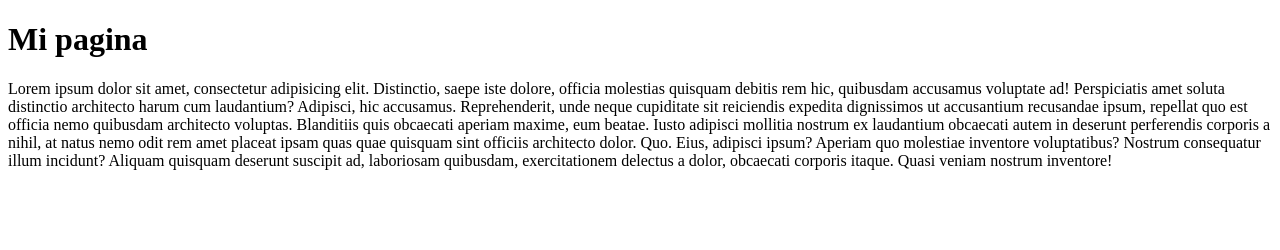
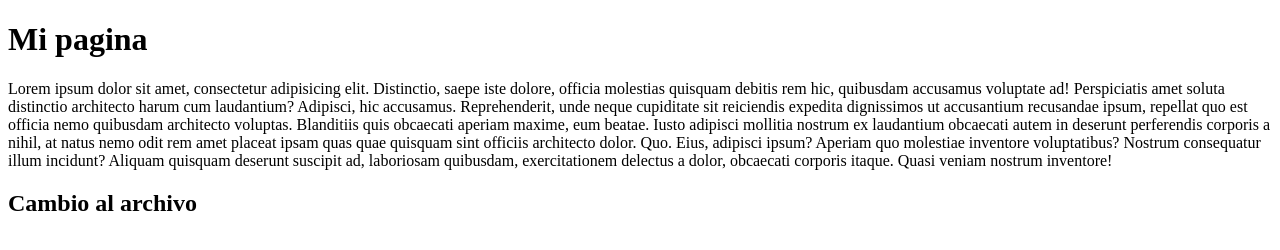
Before and after one commit to vAtherz/ProyectoIDGS, a plain HTML site: page index.html in a window 1280 px wide. Drawn offline with Linux system fonts and the light colour scheme.

Commit message:
Nuevo Commit clever-cloud

```diff
--- a/index.html
+++ b/index.html
@@ -12,5 +12,6 @@
     Adipisci, hic accusamus. Reprehenderit, unde neque cupiditate sit reiciendis expedita dignissimos ut accusantium recusandae ipsum, repellat quo est officia nemo quibusdam architecto voluptas. Blanditiis quis obcaecati aperiam maxime, eum beatae.
     Iusto adipisci mollitia nostrum ex laudantium obcaecati autem in deserunt perferendis corporis a nihil, at natus nemo odit rem amet placeat ipsam quas quae quisquam sint officiis architecto dolor. Quo.
     Eius, adipisci ipsum? Aperiam quo molestiae inventore voluptatibus? Nostrum consequatur illum incidunt? Aliquam quisquam deserunt suscipit ad, laboriosam quibusdam, exercitationem delectus a dolor, obcaecati corporis itaque. Quasi veniam nostrum inventore!</p>
+    <h2>Cambio al archivo</h2>
 </body>
 </html>
```
